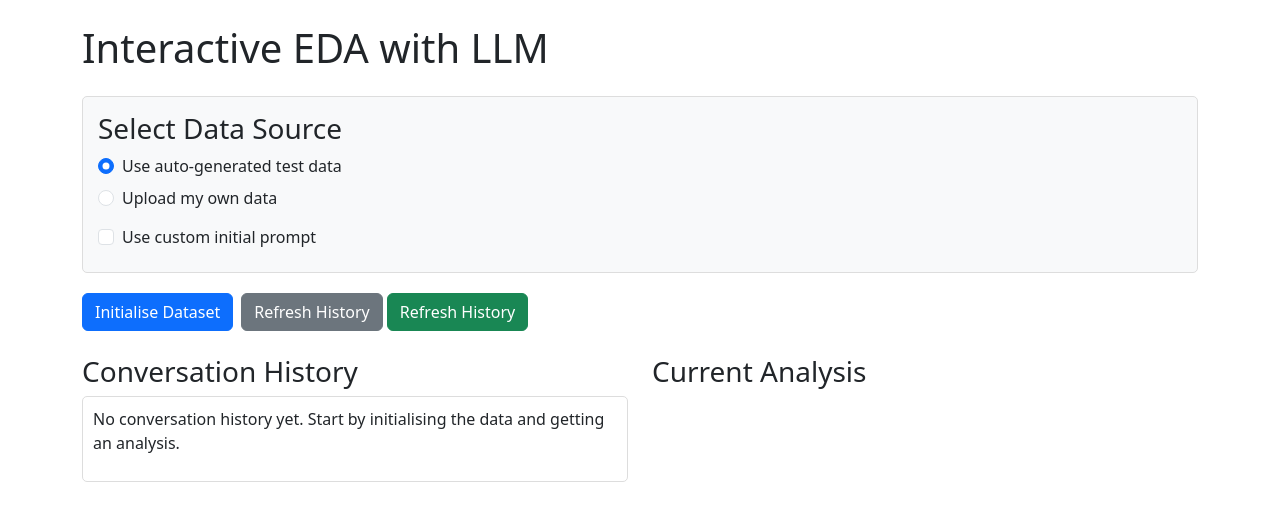
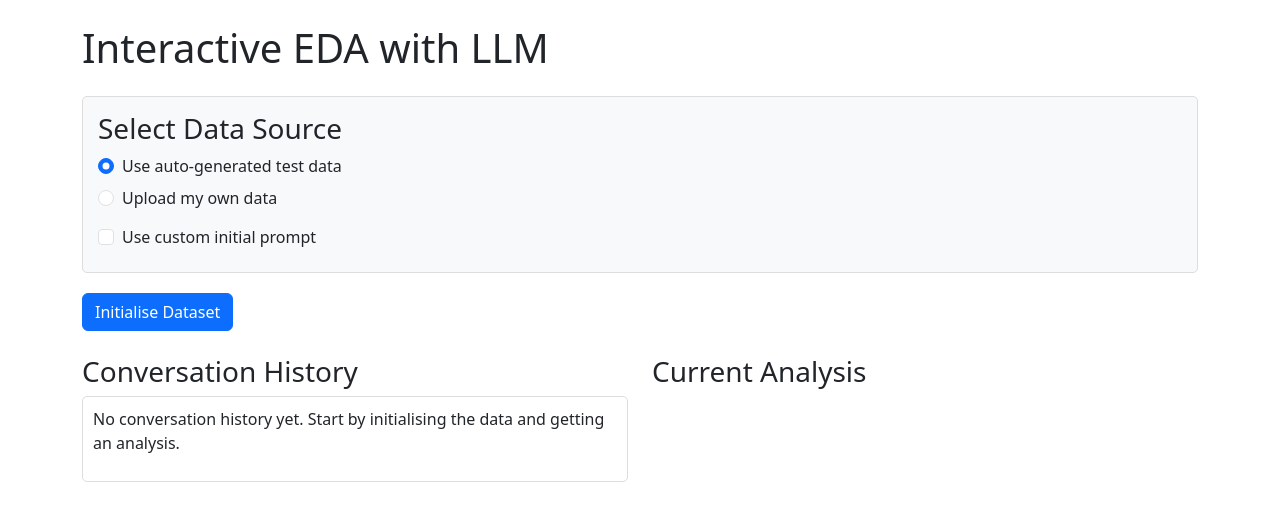
Before and after one commit to suyash144/Alfred, a Flask app: page / in a window 1280 px wide. Shown: the top 521 px of the page. Run offline with Flask 3, Linux system fonts and the light colour scheme; data that the repository does not hold is empty; some libraries are stand-ins or nearby versions.

Commit message:
removed redundant refresh history buttons

```diff
--- a/templates/index.html
+++ b/templates/index.html
@@ -275,7 +275,7 @@
         <div class="row mb-4">
             <div class="col">
                 <button id="initialize-btn" class="btn btn-primary">Initialise Dataset</button>
-                <button id="get-analysis-btn" class="btn btn-success">Refresh History</button>
+                <!-- <button id="get-analysis-btn" class="btn btn-success">Refresh History</button> -->
             </div>
         </div>
 
@@ -893,15 +893,6 @@
                 return html;
             }
 
-            // Add diagnostic button to HTML
-            $(document).ready(function () {
-                $('#initialize-btn').after('<button id="refresh-history-btn" class="btn btn-secondary ms-2">Refresh History</button>');
-
-                $('#refresh-history-btn').click(function () {
-                    refreshConversationHistory();
-                });
-            });
-
             // Logging middleware for debugging
             $(document).ajaxSend(function (event, jqxhr, settings) {
                 console.log("Ajax request:", settings.type, settings.url);
```
